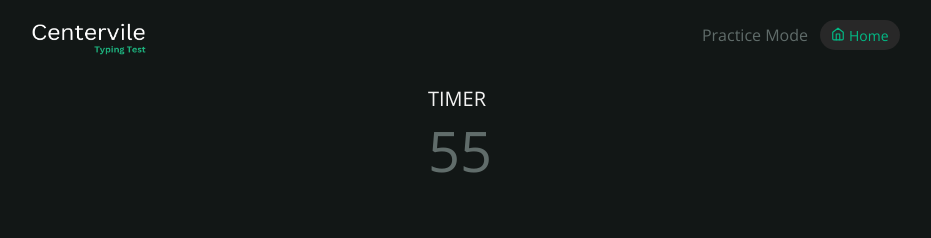
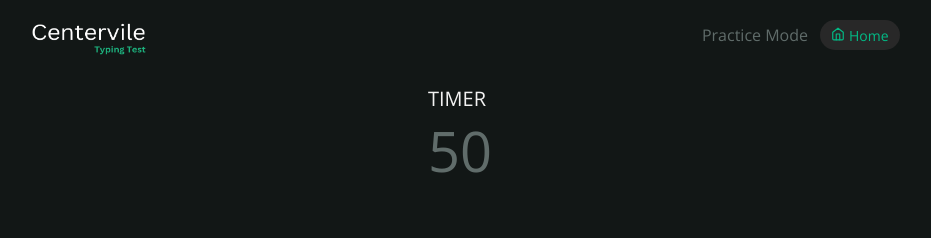
Before and after one commit to Besufikad17/YATT, a Vue app: page / in a window 1280 px wide. Shown: the top 238 px of the page, without its empty margins (180-1111 px from the left). Built offline with nearby package versions, Linux system fonts and the light colour scheme.

Commit message:
timer component merged, restart logic implemented

```diff
--- a/src/components/Home.vue
+++ b/src/components/Home.vue
@@ -1,6 +1,5 @@
 <script lang="ts">
 import Header from "./Header.vue";
-import Timer from "./Timer.vue";
 import ReloadIcon from "./icons/Reload.vue";
 
 export default {
@@ -15,6 +14,15 @@ export default {
     }
   },
   methods: {
+    countDownTimer() {
+      if (this.timer > 0) {
+        setTimeout(() => {
+          this.timer -= 1
+          this.updateTimer()
+          this.countDownTimer()
+        }, 1000)
+      }
+    },
     onKeyPressed(key) {
       if (this.specialKeys.indexOf(key) === -1 && this.timer > 0) {
         if (key === "Backspace") {
@@ -46,14 +54,18 @@ export default {
       this.timer--;
     },
     reset() {
+      console.log("rest called");
+      this.input = "";
       this.index = 0;
       this.timer = 60;
     }
   },
   components: {
     Header,
-    Timer,
     ReloadIcon
+  },
+  created() {
+    this.countDownTimer()
   },
   mounted() {
     let self = this;
@@ -67,14 +79,17 @@ export default {
 <template>
   <Header />
   <div class="container">
-    <Timer :updateTimer="this.updateTimer" />
+    <div class="timer-parent">
+      <p class="timer-header">TIMER</p>
+      <p class="timer">{{ timer > 9 ? timer : "0" + timer }}</p>
+    </div>
     <div class="p-container">
       <p>
         <span v-for="(char, index) in input" :key="index" :style="{ color: color }">{{ char }}</span>
         <span v-for="(char, index2) in text.slice(index, text.length)" style="color: #606C6A;">{{ char }}</span>
       </p>
     </div>
-    <div class="control-container" onclick="this.reset">
+    <div class="control-container" @click="this.reset">
       <ReloadIcon />
       <span class="restart">Start Over</span>
     </div>
@@ -82,6 +97,24 @@ export default {
 </template>
 
 <style scoped>
+.timer-parent {
+  display: flex;
+  flex-direction: column;
+  justify-items: center;
+}
+
+.timer-header {
+  color: #f2f2f2;
+  font-size: 20px;
+  margin: 0;
+}
+
+.timer {
+  color: #606C6A;
+  font-size: 56px;
+  margin: 0;
+}
+
 .container {
   display: flex;
   flex-direction: column;
--- a/src/components/Timer.vue
+++ /dev/null
@@ -1,53 +0,0 @@
-<script>
-export default {
-  props: {
-    updateTimer: Function
-  },
-  data() {
-    return {
-      timer: 60
-    }
-  },
-  methods: {
-    countDownTimer() {
-      if (this.timer > 0) {
-        setTimeout(() => {
-          this.timer -= 1
-          this.updateTimer()
-          this.countDownTimer()
-        }, 1000)
-      }
-    }
-  },
-  created() {
-    this.countDownTimer()
-  }
-}
-</script>
-
-<template>
-  <div class="timer-parent">
-    <p class="timer-header">TIMER</p>
-    <p class="timer">{{ timer > 9 ? timer : "0" + timer }}</p>
-  </div>
-</template>
-
-<style>
-.timer-parent {
-  display: flex;
-  flex-direction: column;
-  justify-items: center;
-}
-
-.timer-header {
-  color: #f2f2f2;
-  font-size: 20px;
-  margin: 0;
-}
-
-.timer {
-  color: #606C6A;
-  font-size: 56px;
-  margin: 0;
-}
-</style>
```
